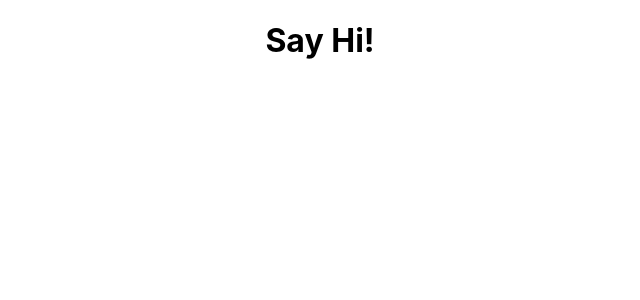
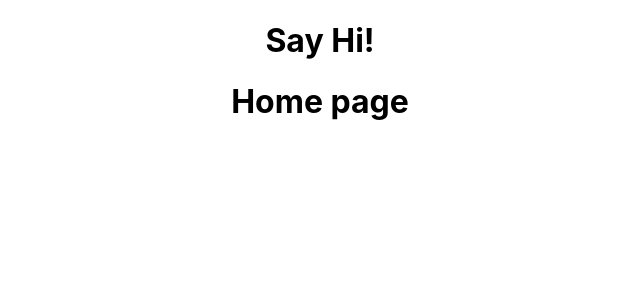
Before and after one commit to caitmp12/GA-Capstone-Frontend, a React (Create React App) app: page / in a window 1280 px wide. Shown: the top 300 px of the page, without its empty margins (320-960 px from the left). Built offline with nearby package versions, Linux system fonts and the light colour scheme.

Commit message:
home component shell

```diff
--- a/src/App.js
+++ b/src/App.js
@@ -1,10 +1,13 @@
 import logo from './logo.svg';
 import './App.css';
+import React from "react";
+import Home from "./components/Home"
 
 function App() {
   return (
     <div className="App">
       <h1>Say Hi!</h1>
+      <Home />
     </div>
   );
 }
--- /dev/null
+++ b/src/components/Home.js
@@ -0,0 +1,11 @@
+import React from "react"
+import { Link } from "react-router-dom"
+
+const Home = (props) => {
+
+    return (
+        <h1>Home page</h1>
+    )
+}
+
+export default Home;
```
Also changed, not shown: src/components/Login.js (added).
